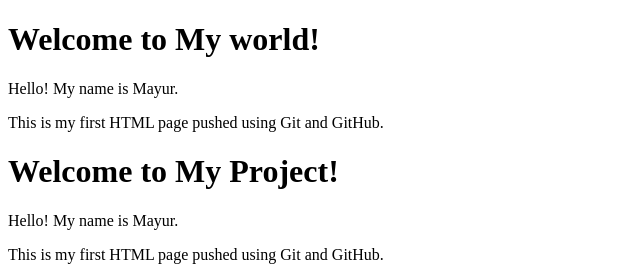
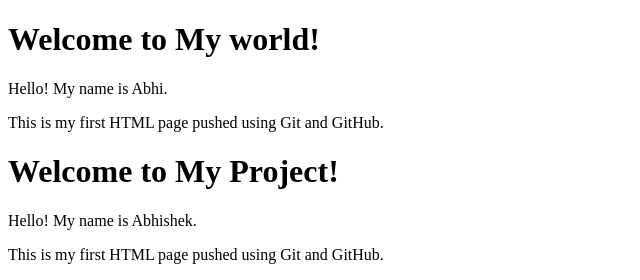
Before and after one commit to mayuralgat719-ux/26-10-2026, a plain HTML site: page index.html in a window 1280 px wide. Shown: the top 280 px of the page, 0-640 px from the left. Drawn offline with Linux system fonts and the light colour scheme.

Commit message:
commited by Abhishek

```diff
--- a/index.html
+++ b/index.html
@@ -7,7 +7,7 @@
 </head>
 <body>
     <h1>Welcome to My world!</h1>
-    <p>Hello! My name is Mayur.</p>
+    <p>Hello! My name is Abhi.</p>
     <p>This is my first HTML page pushed using Git and GitHub.</p>
 </body>
 </html>
@@ -20,7 +20,7 @@
 </head>
 <body>
     <h1>Welcome to My  Project!</h1>
-    <p>Hello! My name is Mayur.</p>
+    <p>Hello! My name is Abhishek.</p>
     <p>This is my first HTML page pushed using Git and GitHub.</p>
 </body>
 </html>
```
